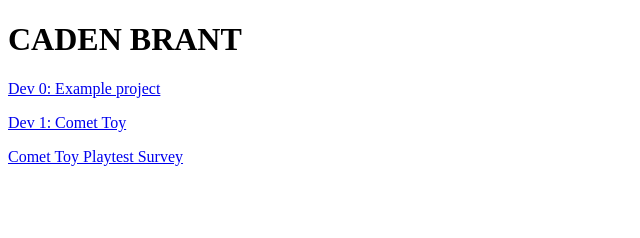
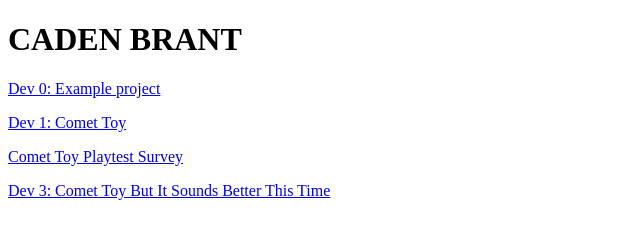
Before and after one commit to cdbrant/cdbrant.github.io, a plain HTML site: page index.html in a window 1280 px wide. Shown: the whole page, without its empty margins (0-640 px from the left). Drawn offline with Linux system fonts and the light colour scheme.

Commit message:
Update index.html

```diff
--- a/index.html
+++ b/index.html
@@ -26,6 +26,11 @@
 			<br>
 		</p>
 
+		<p>
+			<a href="resources/Dev3/game.html" target="_blank">Dev 3: Comet Toy But It Sounds Better This Time </a>
+			<br>
+		</p>
+
 	</body>
 
 </html>
```
